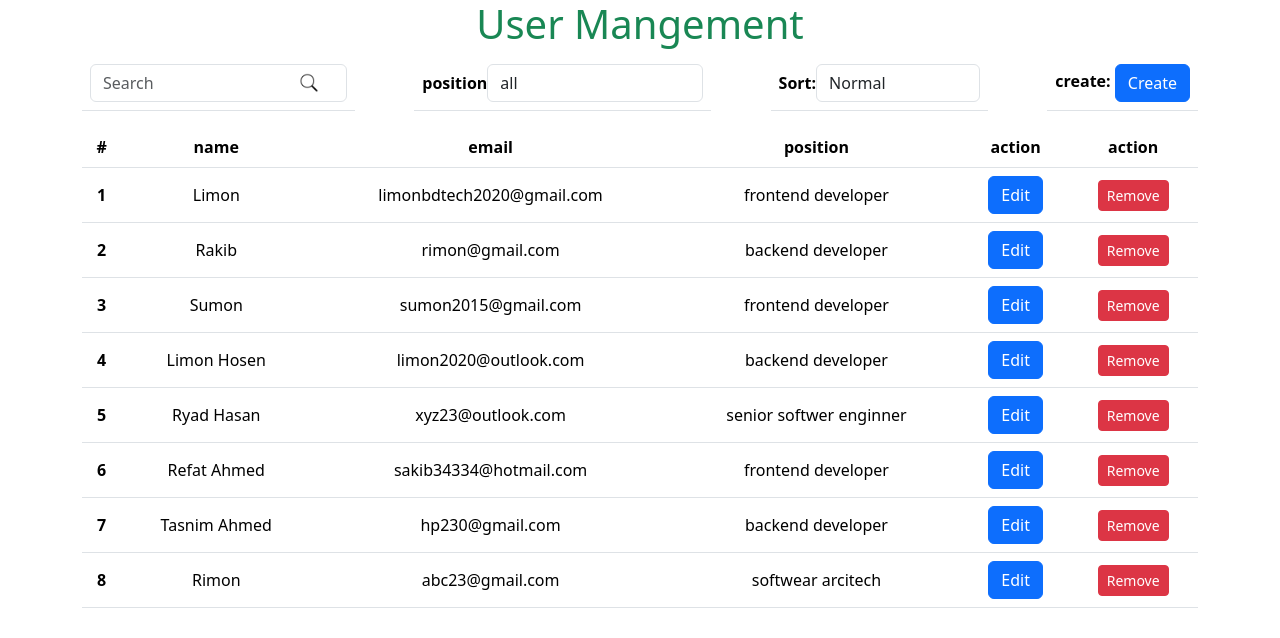
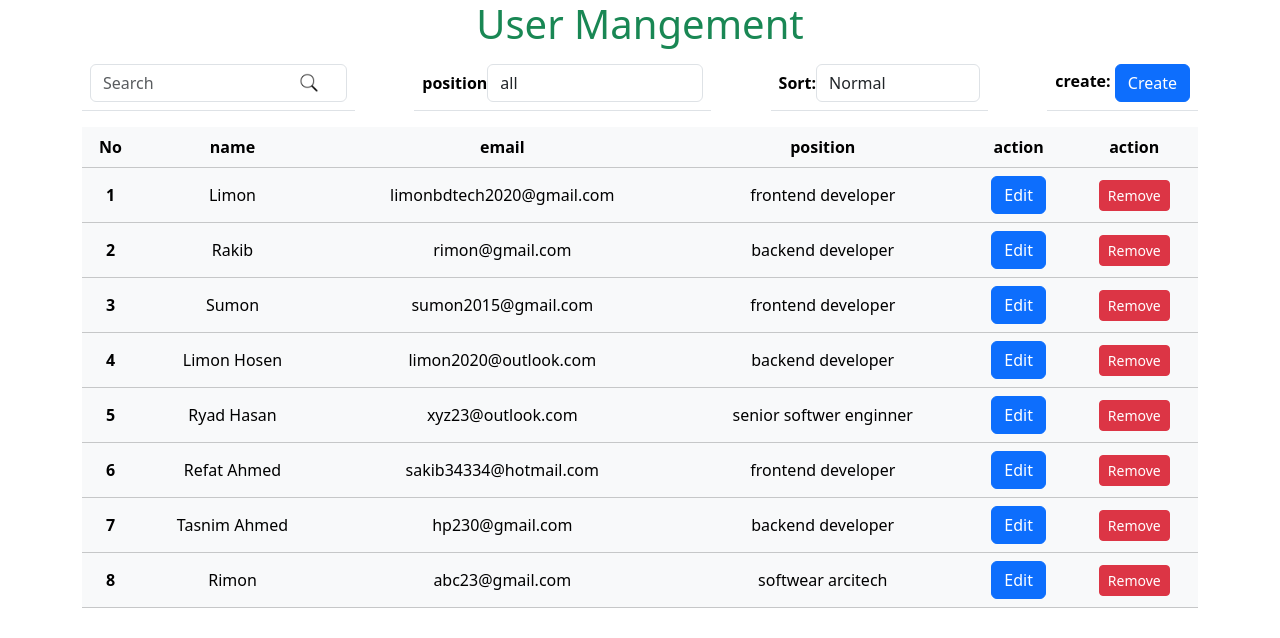
Before and after one commit to limonbdtech/User_Management, a React (Vite) app: page / in a window 1280 px wide. Shown: the top 638 px of the page. Built offline with nearby package versions, Linux system fonts and the light colour scheme.

Commit message:
updateall

```diff
--- a/src/App.css
+++ b/src/App.css
@@ -1,8 +1,4 @@
-#root {
-  max-width: 1280px;
 
-
-}
 
 /* bootstrap over wirte */
 .modal{
--- a/src/App.jsx
+++ b/src/App.jsx
@@ -4,12 +4,12 @@ import "./App.css"
 
 function App() {
   return (
-    <div className="container-xl container-fulid">
+    <div className=" container">
          <div className="row">
-           <div className="col">
+
                 <UserMangement/>
 
-           </div>
+
          </div>
     </div>
   );
--- a/src/Component/Page/UserMangement.jsx
+++ b/src/Component/Page/UserMangement.jsx
@@ -13,7 +13,7 @@ function UserMangement() {
 
     return (
         <div>
-            <h2 className="text-center text-success h1 font-weight-bold">User Mangement</h2>
+            <h2 className="text-center text-success h1  font-weight-bold">User Mangement</h2>
             {create ? <Create  setCreate={setCreate}/>: <Show setCreate={setCreate}/>}
 
         </div>
--- a/src/Component/Show/Show.jsx
+++ b/src/Component/Show/Show.jsx
@@ -72,7 +72,7 @@ function Show({ setCreate }) {
 
   return (
     <div>
-      <table className="table table table-responsive align-middle">
+      <table className="table   table-responsive align-middle">
         <thead>
           <tr className="d-flex align-items-center justify-content-between">
             <th scope="col"> <Search /> </th>
@@ -85,10 +85,10 @@ function Show({ setCreate }) {
         </thead>
       </table>
 
-      <table className="table table table-responsive align-middle">
+      <table className="table table table-light table-hover table-responsive align-middle">
         <thead>
           <tr className="text-center">
-            <th scope="col">#</th>
+            <th scope="col">No</th>
             <th scope="col">name</th>
             <th scope="col">email</th>
             <th scope="col">position</th>
```
Also changed, not shown: src/count.js (deleted).
